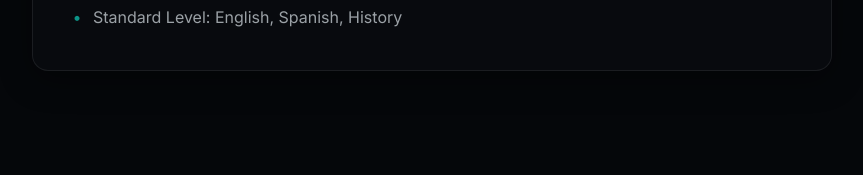
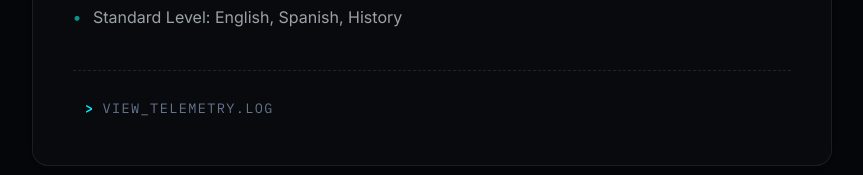
Before and after one commit to zwjc/myweb, a React (Create React App) app: page /about in a window 1280 px wide. Shown: the part 1536-1711 px from the top of the page, without its empty margins (208-1071 px from the left). Before the commit the page ends 1667 px from the top, so only its background shows below. Built offline with nearby package versions, Linux system fonts and the light colour scheme; the HTML template or start-up script is replaced by a standard one; a web font is replaced by a local one.

Commit message:
added small feat

```diff
--- a/src/components/About.css
+++ b/src/components/About.css
@@ -170,3 +170,130 @@
     font-size: 1.5rem;
   }
 }
+/* Telemetry Trigger Button */
+.telemetry-trigger-wrapper {
+  margin-top: 40px;
+  border-top: 1px dashed rgba(255, 255, 255, 0.1);
+  padding-top: 20px;
+  display: flex;
+  justify-content: flex-start;
+}
+
+.telemetry-trigger {
+  background: transparent;
+  border: none;
+  color: #64748b;
+  font-family: 'IBM Plex Mono', monospace;
+  font-size: 0.85rem;
+  cursor: pointer;
+  padding: 8px 12px;
+  transition: color 0.2s ease, text-shadow 0.2s ease;
+  text-transform: uppercase;
+  letter-spacing: 0.1em;
+  display: flex;
+  align-items: center;
+  gap: 8px;
+}
+
+.telemetry-trigger .prompt {
+  color: #00f0ff;
+  font-weight: bold;
+}
+
+.telemetry-trigger:hover {
+  color: #f4f4f6;
+  text-shadow: 0 0 8px rgba(244, 244, 246, 0.4);
+}
+
+/* Terminal Modal Overlay */
+.terminal-overlay {
+  position: fixed;
+  top: 0;
+  left: 0;
+  width: 100vw;
+  height: 100vh;
+  background-color: rgba(5, 7, 10, 0.7);
+  backdrop-filter: blur(8px);
+  -webkit-backdrop-filter: blur(8px);
+  display: flex;
+  align-items: center;
+  justify-content: center;
+  z-index: 9999;
+  padding: 20px;
+  animation: fadeIn 0.3s ease-out forwards;
+}
+
+/* Terminal Widget (Modal Content) */
+.terminal-widget {
+  background-color: #0b0f13;
+  border: 1px solid #1e293b;
+  padding: 24px;
+  font-family: 'IBM Plex Mono', monospace;
+  font-size: 0.85rem;
+  width: 100%;
+  max-width: 550px;
+  border-radius: 6px;
+  box-shadow: 0 20px 50px rgba(0, 0, 0, 0.8);
+  animation: slideUp 0.3s ease-out forwards;
+}
+
+.terminal-bar {
+  display: flex;
+  justify-content: space-between;
+  border-bottom: 1px solid #1e293b;
+  padding-bottom: 12px;
+  margin-bottom: 16px;
+  color: #64748b;
+  text-transform: uppercase;
+  letter-spacing: 0.1em;
+  align-items: center;
+}
+
+.terminal-controls {
+  display: flex;
+  align-items: center;
+  gap: 16px;
+}
+
+.terminal-status {
+  color: #10b981;
+}
+
+.terminal-close {
+  background: none;
+  border: none;
+  color: #64748b;
+  font-family: inherit;
+  font-size: 0.85rem;
+  cursor: pointer;
+  padding: 0;
+  transition: color 0.2s;
+}
+
+.terminal-close:hover {
+  color: #ef4444; /* Red on hover */
+}
+
+.terminal-body p {
+  margin: 10px 0;
+  color: #94a3b8;
+  line-height: 1.5;
+  display: flex;
+  align-items: center;
+}
+
+.terminal-body .prompt {
+  color: #00f0ff;
+  margin-right: 12px;
+  font-weight: bold;
+}
+
+@keyframes fadeIn {
+  from { opacity: 0; }
+  to { opacity: 1; }
+}
+
+@keyframes slideUp {
+  from { opacity: 0; transform: translateY(20px); }
+  to { opacity: 1; transform: translateY(0); }
+}
--- a/src/components/About.js
+++ b/src/components/About.js
@@ -1,9 +1,15 @@
-import React from 'react';
+import React, { useState } from 'react';
 import ScrollAnimationWrapper from './ScrollAnimationWrapper';
 import './About.css';
 import '@fortawesome/fontawesome-free/css/all.min.css';
 
 function About() {
+  const [isTerminalOpen, setIsTerminalOpen] = useState(false);
+
+  const toggleTerminal = () => {
+    setIsTerminalOpen(!isTerminalOpen);
+  };
+
   return (
     <div className="about-container">
       <ScrollAnimationWrapper animationClass="fade-in-up" delay={0}>
@@ -87,9 +93,36 @@ function About() {
                 <li>Standard Level: English, Spanish, History</li>
               </ul>
             </div>
+
+            {/* Trigger Button for the Terminal */}
+            <div className="telemetry-trigger-wrapper">
+              <button className="telemetry-trigger" onClick={toggleTerminal}>
+                <span className="prompt">&gt;</span> VIEW_TELEMETRY.LOG
+              </button>
+            </div>
           </section>
         </ScrollAnimationWrapper>
       </div>
+
+      {/* Terminal Modal Overlay */}
+      {isTerminalOpen && (
+        <div className="terminal-overlay" onClick={toggleTerminal}>
+          <div className="terminal-widget" onClick={(e) => e.stopPropagation()}>
+            <div className="terminal-bar">
+              <span>telemetry.log</span>
+              <div className="terminal-controls">
+                <span className="terminal-status">ONLINE</span>
+                <button className="terminal-close" onClick={toggleTerminal}>[X]</button>
+              </div>
+            </div>
+            <div className="terminal-body">
+              <p><span className="prompt">&gt;</span> CS2_PEAK: FACEIT LVL 8 / 21,566</p>
+              <p><span className="prompt">&gt;</span> CS_PEAK: LEM</p>
+              <p><span className="prompt">&gt;</span> OW2_PEAK: DIAMOND 1 [SUPPORT], EMERALD 5 [DPS]</p>
+            </div>
+          </div>
+        </div>
+      )}
     </div>
   );
 }
```
